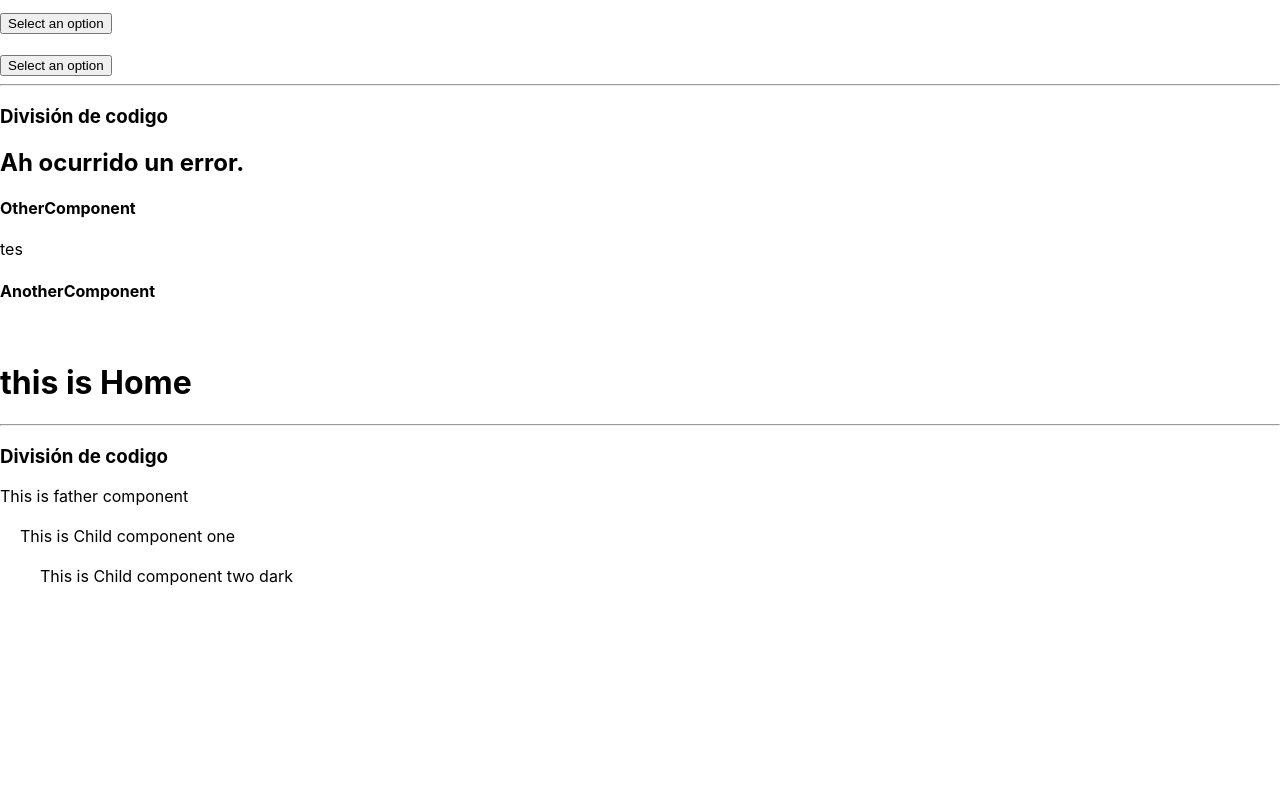
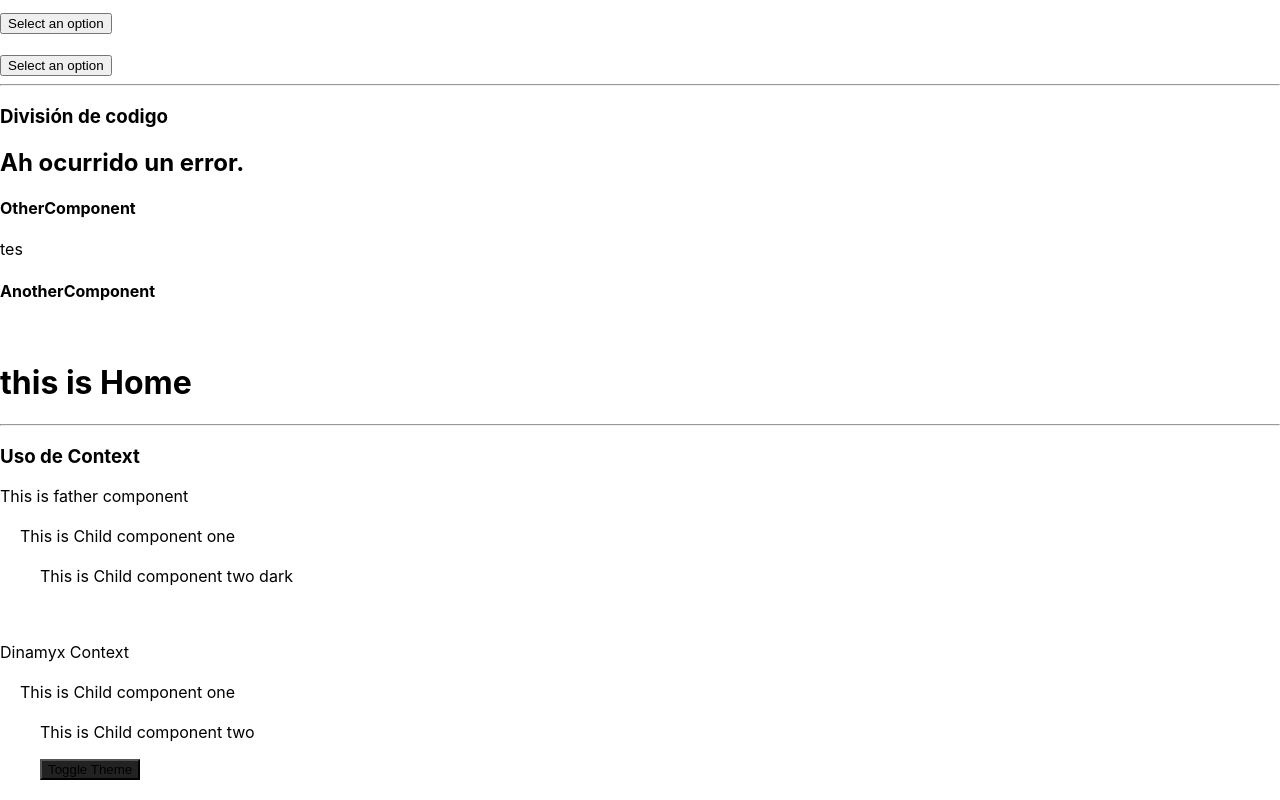
Before and after one commit to gibmyx/courseJs, a React (Create React App) app in the folder AdvanceGuides/advance-guide/: page / in a window 1280 px wide. Shown: the part 599-1399 px from the top of the page. Before the commit the page ends 1205 px from the top, so only its background shows below. Built offline with nearby package versions, Linux system fonts and the light colour scheme.

Commit message:
feat: conext multiple

```diff
--- a/AdvanceGuides/advance-guide/src/components/Class05Context.tsx
+++ b/AdvanceGuides/advance-guide/src/components/Class05Context.tsx
@@ -1,12 +1,14 @@
 import React from "react";
 import {Class05WhenToUseContext} from "./Class05WhenToUseContext";
+import {Class05DinamycContext} from "./Class05DinamycContext";
 
 function Class05Context() {
     return (
         <div>
             <hr/>
-            <h3>División de codigo</h3>
+            <h3>Uso de Context</h3>
             <Class05WhenToUseContext />
+            <Class05DinamycContext />
         </div>
     )
 }
--- /dev/null
+++ b/AdvanceGuides/advance-guide/src/components/Class05DinamycContext.tsx
@@ -0,0 +1,23 @@
+import React from "react";
+import {ThemeContext, FunctionContext, themes} from './Class05ThemaContext';
+import {Class05DinamycContextChildOne} from "./Class05DinamycContextChildOne"
+
+const alertFunction = () => {
+    alert("Hello!")
+}
+
+function Class05DinamycContext() {
+    return(
+        <div>
+            <br/>
+            <p>Dinamyx Context</p>
+            <FunctionContext.Provider value={{'toggleTheme': alertFunction}}>
+                <ThemeContext.Provider value={{theme: themes.dark}}>
+                    <Class05DinamycContextChildOne />
+                </ThemeContext.Provider>
+            </FunctionContext.Provider>
+        </div>
+    )
+}
+
+export {Class05DinamycContext}
--- /dev/null
+++ b/AdvanceGuides/advance-guide/src/components/Class05DinamycContextChildOne.tsx
@@ -0,0 +1,13 @@
+import React from "react";
+import {Class05DinamycContextChildTwo} from "./Class05DinamycContextChildTwo"
+
+function Class05DinamycContextChildOne() {
+    return (
+        <div style={{margin: "20px"}}>
+            <p>This is Child component one</p>
+            <Class05DinamycContextChildTwo />
+        </div>
+    )
+}
+
+export {Class05DinamycContextChildOne}
--- /dev/null
+++ b/AdvanceGuides/advance-guide/src/components/Class05DinamycContextChildTwo.tsx
@@ -0,0 +1,21 @@
+import React, {useContext} from "react";
+import {ThemeContext, FunctionContext} from "./Class05ThemaContext"
+
+function Class05DinamycContextChildTwo() {
+
+    const themeContext = useContext(ThemeContext);
+    const functionContext = useContext(FunctionContext);
+
+    return (
+        <div style={{margin: "20px"}}>
+            <p>This is Child component two</p>
+            <button
+                onClick={functionContext.toggleTheme}
+                style={{backgroundColor: themeContext.theme.background}}>
+                Toggle Theme
+            </button>
+        </div>
+    )
+}
+
+export {Class05DinamycContextChildTwo}
--- /dev/null
+++ b/AdvanceGuides/advance-guide/src/components/Class05ThemaContext.ts
@@ -0,0 +1,20 @@
+import React from "react";
+
+export const themes = {
+    light: {
+        foreground: '#000000',
+        background: '#eeeeee',
+    },
+    dark: {
+        foreground: '#ffffff',
+        background: '#222222',
+    },
+}
+
+export const ThemeContext = React.createContext({
+    theme: themes.dark
+});
+
+export const FunctionContext = React.createContext({
+    toggleTheme: () => {}
+});
```
